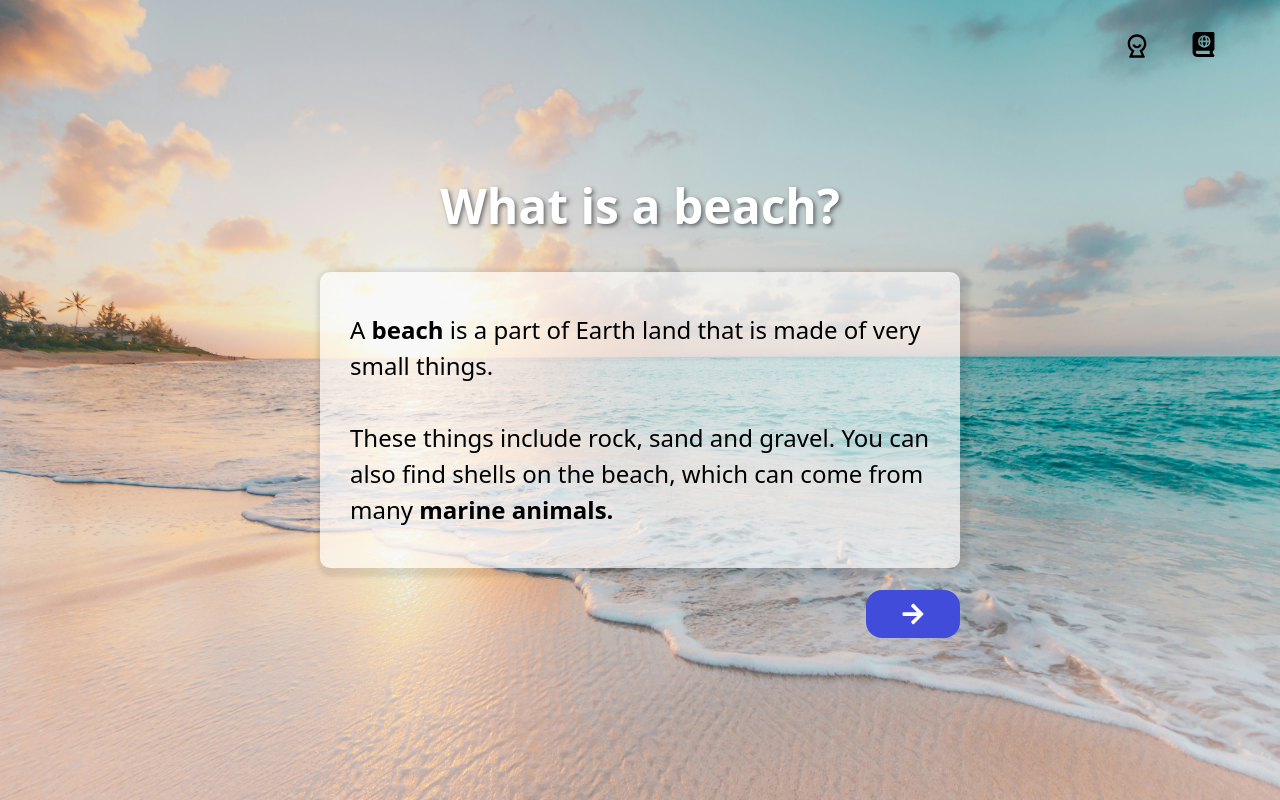
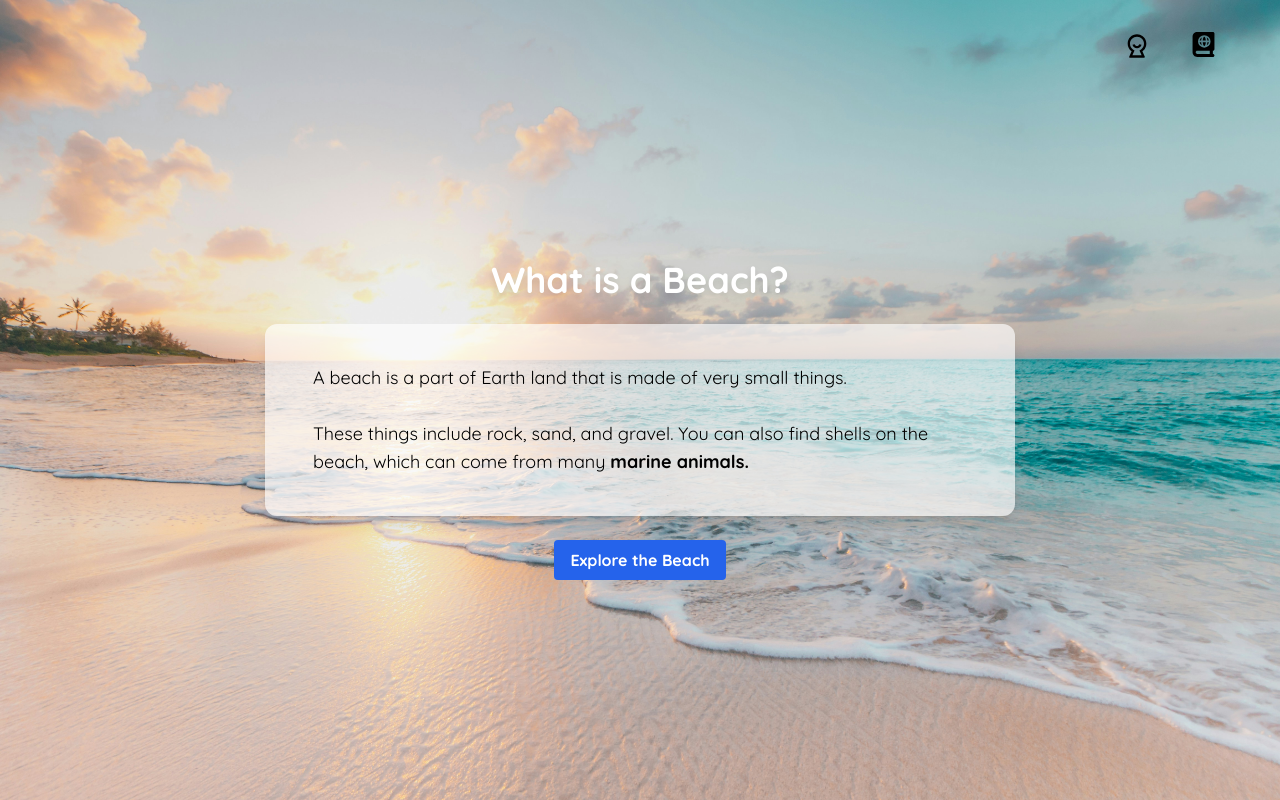
Before and after one commit to Bobsters6666/SpaceZoo, a Next.js app: page /learn/lesson_1 in a window 1280 px wide. Built offline with nearby package versions, Linux system fonts and the light colour scheme.

Commit message:
redone learn page

```diff
--- a/package.json
+++ b/package.json
@@ -14,6 +14,7 @@
     "@mui/material": "^5.16.6",
     "@react-google-maps/api": "^2.19.3",
     "@vis.gl/react-google-maps": "^1.1.0",
+    "framer-motion": "^11.3.21",
     "next": "14.2.5",
     "react": "^18",
     "react-dom": "^18",
--- /dev/null
+++ b/src/app/global.css
@@ -0,0 +1,69 @@
+@tailwind base;
+@tailwind components;
+@tailwind utilities;
+
+@layer base {
+  :root {
+    --background: 0 0% 100%;
+    --foreground: 222.2 84% 4.9%;
+    --card: 0 0% 100%;
+    --card-foreground: 222.2 84% 4.9%;
+    --popover: 0 0% 100%;
+    --popover-foreground: 222.2 84% 4.9%;
+    --primary: 222.2 47.4% 11.2%;
+    --primary-foreground: 210 40% 98%;
+    --secondary: 210 40% 96.1%;
+    --secondary-foreground: 222.2 47.4% 11.2%;
+    --muted: 210 40% 96.1%;
+    --muted-foreground: 215.4 16.3% 46.9%;
+    --accent: 210 40% 96.1%;
+    --accent-foreground: 222.2 47.4% 11.2%;
+    --destructive: 0 84.2% 60.2%;
+    --destructive-foreground: 210 40% 98%;
+    --border: 214.3 31.8% 91.4%;
+    --input: 214.3 31.8% 91.4%;
+    --ring: 222.2 84% 4.9%;
+    --radius: 0.5rem;
+    --chart-1: 12 76% 61%;
+    --chart-2: 173 58% 39%;
+    --chart-3: 197 37% 24%;
+    --chart-4: 43 74% 66%;
+    --chart-5: 27 87% 67%;
+  }
+
+  .dark {
+    --background: 222.2 84% 4.9%;
+    --foreground: 210 40% 98%;
+    --card: 222.2 84% 4.9%;
+    --card-foreground: 210 40% 98%;
+    --popover: 222.2 84% 4.9%;
+    --popover-foreground: 210 40% 98%;
+    --primary: 210 40% 98%;
+    --primary-foreground: 222.2 47.4% 11.2%;
+    --secondary: 217.2 32.6% 17.5%;
+    --secondary-foreground: 210 40% 98%;
+    --muted: 217.2 32.6% 17.5%;
+    --muted-foreground: 215 20.2% 65.1%;
+    --accent: 217.2 32.6% 17.5%;
+    --accent-foreground: 210 40% 98%;
+    --destructive: 0 62.8% 30.6%;
+    --destructive-foreground: 210 40% 98%;
+    --border: 217.2 32.6% 17.5%;
+    --input: 217.2 32.6% 17.5%;
+    --ring: 212.7 26.8% 83.9%;
+    --chart-1: 220 70% 50%;
+    --chart-2: 160 60% 45%;
+    --chart-3: 30 80% 55%;
+    --chart-4: 280 65% 60%;
+    --chart-5: 340 75% 55%;
+  }
+}
+
+@layer base {
+  * {
+    @apply border-border;
+  }
+  body {
+    @apply bg-background text-foreground;
+  }
+}
--- a/src/app/layout.js
+++ b/src/app/layout.js
@@ -15,10 +15,10 @@ export const metadata = {
 export default function RootLayout({ children }) {
   return (
     <html lang="en">
-      <body>
+      <body className={quicksand.className}>
         <div className="flex flex-col justify-start">
-        <NavBar />
-        {children}
+          <NavBar />
+          {children}
         </div>
       </body>
     </html>
--- a/src/app/learn/lesson_1/page.jsx
+++ b/src/app/learn/lesson_1/page.jsx
@@ -1,122 +1,170 @@
 // pages/title.js
 "use client";
-import React from "react";
-import styles from "./lesson_1.module.css"; // Import the CSS module for styling
-import TooltipModal from "../../../components/TooltipModal";
-import { useState } from "react";
-import { FaArrowLeft, FaArrowRight } from "react-icons/fa";
+import React, { useState } from "react";
 import { useRouter } from "next/navigation";
+import Image from "next/image";
+import { motion } from "framer-motion"; // Import Framer Motion
+import { FaArrowRight, FaCross, FaCrosshairs, FaX } from "react-icons/fa6";
 
 const TitlePage = () => {
-  const [isModalVisible, setIsModalVisible] = useState(false);
-  const [modalPosition, setModalPosition] = useState({ x: 0, y: 0 });
-  const [index, setIndex] = useState(0);
+  const [isZoomed, setIsZoomed] = useState(false); // State to control zoom
+  const [focusedButtonIndex, setFocusedButtonIndex] = useState(null);
+  const [showButton, setShowButton] = useState(false);
 
   const router = useRouter();
 
-  const handleMouseEnter = (e) => {
-    const { clientX: x, clientY: y } = e;
-    setModalPosition({ x: x + 10, y: y + 10 });
-    setIsModalVisible(true);
+  const handleExploreClick = () => {
+    setIsZoomed(true); // Trigger zoom animation
   };
 
-  const handleMouseLeave = () => {
-    setIsModalVisible(false);
+  const handleCheckHereClick = (index) => {
+    setFocusedButtonIndex(index);
   };
 
-  const handleNext = () => {
-    console.log("some");
-    setIndex(index + 1);
+  const handleExitClick = () => {
+    setFocusedButtonIndex(null); // Reset the focused button index
   };
 
-  const handleBack = () => {
-    setIndex(index - 1);
+  setTimeout(() => {
+    setShowButton(true);
+  }, 12000);
+
+  // Define animation variants
+  const variants = {
+    hidden: { scale: 0.5, opacity: 0 },
+    visible: { scale: 1, opacity: 1 },
+    focused: { scale: 1.3, opacity: 1 }, // Zoom in around the button
   };
 
+  const buttons = [
+    {
+      id: 1,
+      position: { left: "370px", top: "450px" },
+      description:
+        "Surfers are athletes who ride ocean waves using a surfboard, requiring balance and skill.",
+    },
+    {
+      id: 2,
+      position: { left: "50px", top: "520px" },
+      description:
+        "Palm trees are tropical plants known for their long, slender trunks and large, fan-like leaves.",
+    },
+    {
+      id: 3,
+      position: { left: "650px", top: "470px" },
+      description:
+        "Oceans are large bodies of saltwater that cover about 71% of Earth's surface, vital for climate and biodiversity.",
+    },
+    {
+      id: 4,
+      position: { left: "850px", top: "520px" },
+      description:
+        "Sandstone is a sedimentary rock formed by compacted sand grains, often found in desert and beach environments.",
+    },
+    {
+      id: 5,
+      position: { left: "850px", top: "720px" },
+      description:
+        "Sand is a granular material composed of finely divided rock and mineral particles, commonly found on beaches.",
+    },
+  ];
+
   return (
-    <div className={styles.lessonPage}>
-      {/* <h1 className={styles.title}>What is a beach?</h1> */}
-      <div className={`${styles.content} relative`}>
-        <h1 className={styles.title}>What is a beach?</h1>
-        <div className={styles.textContainer}>
-          {index === 0 ? (
-            <p className={styles.lessonText}>
-              A{" "}
-              <strong
-                onMouseEnter={handleMouseEnter}
-                onMouseLeave={handleMouseLeave}
+    <div className="overflow-hidden">
+      <Image
+        src={"/90_mile_beach.jpg"}
+        alt="beach"
+        layout="fill"
+        className="w-screen h-screen absolute -z-10"
+      />
+      {/* Motion component for zoom-in animation */}
+      <motion.div
+        initial="hidden"
+        animate={isZoomed ? "visible" : "hidden"}
+        variants={variants}
+        transition={{ duration: 1.2 }}
+        className="w-screen h-screen absolute -z-10"
+      >
+        <Image
+          src={"/beach1.jpg"}
+          alt="beach1"
+          layout="fill"
+          className="w-screen h-screen absolute -z-10"
+        />
+
+        {buttons.map((button, index) => (
+          <motion.div
+            key={button.id}
+            initial="hidden"
+            animate={
+              isZoomed && focusedButtonIndex === index ? "focused" : "visible"
+            }
+            variants={variants}
+            transition={{ duration: 0.5 }}
+            className="absolute"
+            style={button.position}
+          >
+            {focusedButtonIndex != button.id - 1 && (
+              <button
+                onClick={() => handleCheckHereClick(index)} // Handle focus for each button
+                className="bg-blue-600 hover:opacity-75 text-white font-bold py-2 px-4 rounded flex items-center gap-4 absolute text-nowrap -z-[5]"
               >
-                beach
-              </strong>{" "}
-              is a part of Earth land that is made of very small things.{" "}
+                Check here <FaArrowRight />
+              </button>
+            )}
+
+            {focusedButtonIndex === index && (
+              <div className="mt-4">
+                <div className="bg-white bg-opacity-80 p-4 rounded shadow-lg w-[300px] text-sm absolute">
+                  <p className="font-semibold">{button.description}</p>
+                  <button
+                    onClick={handleExitClick} // Exit handler
+                    className="bg-red-600 hover:opacity-75 text-white text-xs font-bold py-2 px-3 rounded mt-4 flex items-center gap-2"
+                  >
+                    Exit <FaX size={10} />
+                  </button>
+                </div>
+              </div>
+            )}
+          </motion.div>
+        ))}
+      </motion.div>
+
+      {!isZoomed && (
+        <div>
+          <h1 className="text-center text-white text-4xl drop-shadow-lg font-bold mt-[260px] mb-6">
+            What is a Beach?
+          </h1>
+          <div className="flex flex-col items-center justify-center text-lg max-w-[750px] mx-auto bg-white bg-opacity-65 px-12 py-10 rounded-xl shadow-lg">
+            <p>
+              A beach is a part of Earth land that is made of very small things.{" "}
               <br></br>
-              <br></br> These things include rock, sand and gravel. You can also
-              find shells on the beach, which can come from many{" "}
-              <strong
-                onMouseEnter={handleMouseEnter}
-                onMouseLeave={handleMouseLeave}
-              >
+              <br></br> These things include rock, sand, and gravel. You can
+              also find shells on the beach, which can come from many{" "}
+              <strong className="hover:text-red-600 cursor-pointer transition-all duration-300">
                 marine animals.
               </strong>
             </p>
-          ) : null}
-          {index === 1 ? (
-            <p className={styles.lessonText}>
-              A{" "}
-              <strong
-                onMouseEnter={handleMouseEnter}
-                onMouseLeave={handleMouseLeave}
-              >
-                beach
-              </strong>{" "}
-              is a part of Earth land that is made of very small things.{" "}
-              <br></br>
-              <br></br> These things include rock, sand and gravel. You can also
-              find shells on the beach, which can come from many{" "}
-              <strong
-                onMouseEnter={handleMouseEnter}
-                onMouseLeave={handleMouseLeave}
-              >
-                marine animals.
-              </strong>
-            </p>
-          ) : null}
-          {index === 2 ? (
-            <p className={styles.lessonText}>
-              In <strong>New Zealand</strong> the beach are home to tonnes of
-              species - including:
-              <ul>
-                <li>The little blue penguin</li>
-                <li>Oyster catchers</li>
-                <li>Tui</li>
-              </ul>
-            </p>
-          ) : null}
-          {index != 2 && (
-            <div className={styles.arrowRightContainer} onClick={handleNext}>
-              <FaArrowRight color="white" size={24} />
-            </div>
-          )}
-          {index == 2 && (
+          </div>
+          <div className="flex justify-center">
             <button
-              className="position absolute right-0 bottom-[-70px] text-base text-white px-6 py-4 bg-[#414dda] rounded-full font-bold flex gap-2 items-center hover:bg-opacity-80 transition-all ease-in-out hover:shadow-lg"
-              onClick={() => router.push("/quiz")}
+              onClick={handleExploreClick} // Add click handler
+              className="bg-blue-600 hover:opacity-75 transition-all duration-300 text-white font-bold py-2 px-4 rounded mt-6"
             >
-              Take quiz <FaArrowRight size={16} />
+              Explore the Beach
             </button>
-          )}
-          {index != 0 && (
-            <div className={styles.arrowLeftContainer} onClick={handleBack}>
-              <FaArrowLeft color="white" size={24} />
-            </div>
-          )}
+          </div>
         </div>
-      </div>
-      <TooltipModal
-        visible={isModalVisible}
-        position={modalPosition}
-        content="A marine animal is an animal that lives in the ocean. Some examples of marine animals are fish, whales, and dolphins."
-      />
+      )}
+
+      {showButton && (
+        <button
+          className="absolute right-10 bottom-10 text-xl px-6 py-4 bg-green-500 rounded-full shadow-2xl font-bold transition-all duration-300 hover:bg-green-800 hover:text-white hover:scale-[102%]"
+          onClick={router.push("/quiz")}
+        >
+          Take the Quiz
+        </button>
+      )}
     </div>
   );
 };
```
Also changed, not shown: src/app/quiz/page.jsx (+4 -5 lines), components.json (added), 2 other files (tests, documents, lock files or other folders).
